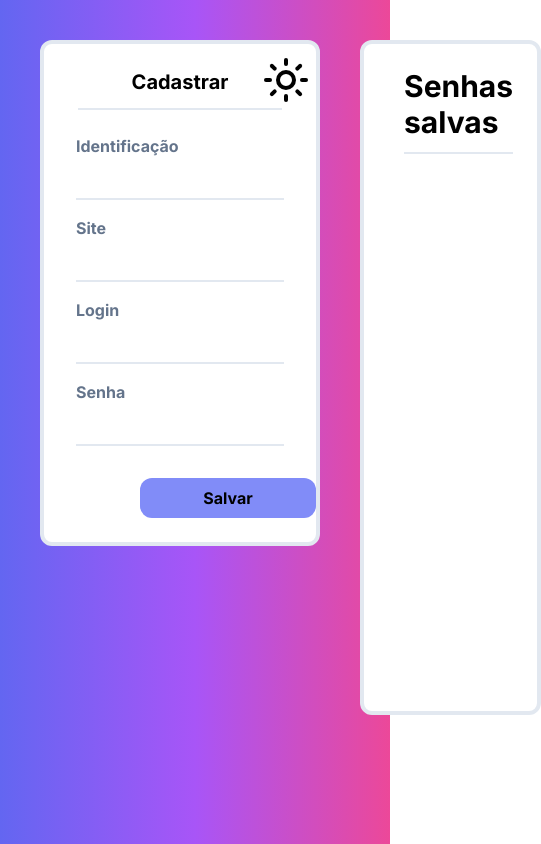
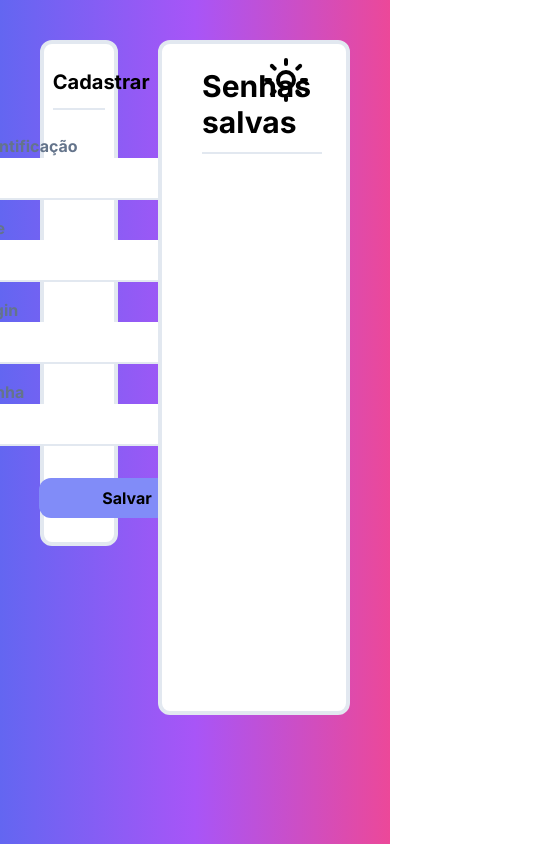
Before and after one commit to felpssdev/passwords-manager, a Next.js app: page / in a window 390 px wide. Shown: the whole page, 541 px wide, since content can reach past the window. Built offline with nearby package versions, Linux system fonts and the light colour scheme.

Commit message:
style: inicio da responsividade

```diff
--- a/src/components/CreatePassword.tsx
+++ b/src/components/CreatePassword.tsx
@@ -61,7 +61,7 @@ function CreatePasswordComponent(): ReactElement {
   }
 
   return (
-    <div className="transition duration-300 ease-in-out dark:shadow-slate-600 dark:shadow-md dark:bg-white/10 dark:border-red-600 m-10 w-96 h-fit bg-white border-4 border-slate-200 rounded-xl py-4 shadow-slate-500 flex flex-col items-center">
+    <div className="transition duration-300 ease-in-out dark:shadow-slate-600 dark:shadow-md dark:bg-white/10 dark:border-red-600 mt-10 mx-10 w-1/5 h-fit bg-white border-4 border-slate-200 rounded-xl py-4 shadow-slate-500 flex flex-col items-center">
       <h2
         className="text-center
             pb-3 border-b-2
--- a/src/components/PasswordCard.tsx
+++ b/src/components/PasswordCard.tsx
@@ -54,9 +54,9 @@ function PasswordCardComponent({
   return (
     <div
       className={`${isEditing.id === id && 'animate-changecolors'
-        } bg-400% bg-light-gradient dark:bg-dark-gradient transition duration-300 ease-in-out relative rounded-xl m-2 w-64 h-64 mt-8 flex items-center justify-center`}
+        } bg-400% bg-light-gradient dark:bg-dark-gradient transition duration-300 ease-in-out relative rounded-xl m-2 w-1/6 h-60 mt-8 flex items-center justify-center`}
     >
-      <div className="font-bold text-white bg-black rounded-lg w-56 h-56 gap-3 flex flex-col text-center">
+      <div className="font-bold text-white bg-black rounded-lg w-5/6 h-5/6 gap-3 flex flex-col text-center">
         <a
           href={site}
           target="_blank"
@@ -67,7 +67,7 @@ function PasswordCardComponent({
         </a>
         <p>{login}</p>
         <p>{filteredPassword}</p>
-        <div className="flex absolute top-48 w-32 space-x-6 ml-2 self-center">
+        <div className="flex absolute top-44 w-32 space-x-6 ml-2 self-center">
           {isEditing.id === id ? (
             <div>
               <Edit3
--- a/src/components/Passwords.tsx
+++ b/src/components/Passwords.tsx
@@ -19,7 +19,7 @@ function Passwords() {
   }, [passwords])
 
   return (
-    <div className="dark:shadow-slate-600 dark:shadow-md dark:bg-white/10 dark:border-red-600 w-9/12 px-6 h-4/5 mt-10 mr-10 text-start bg-white border-4 border-slate-200 rounded-xl py-6 shadow-emerald-400 transition duration-300 ease-in-out">
+    <div className="dark:shadow-slate-600 dark:shadow-md dark:bg-white/10 dark:border-red-600 w-4/5 px-6 h-4/5 mt-10 mr-10 text-start bg-white border-4 border-slate-200 rounded-xl py-6 shadow-emerald-400 transition duration-300 ease-in-out overflow-y-scroll box-border">
       <h2
         className="
             ml-4
```
